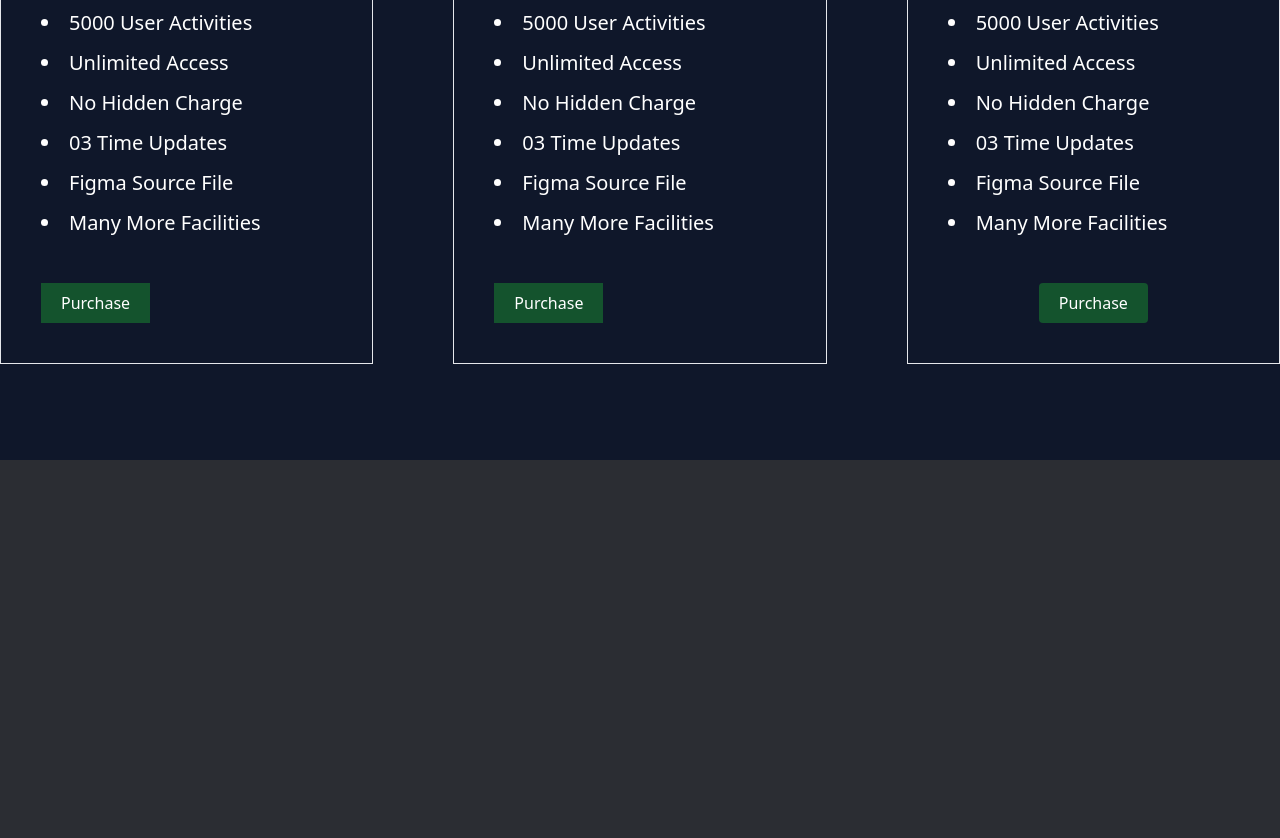
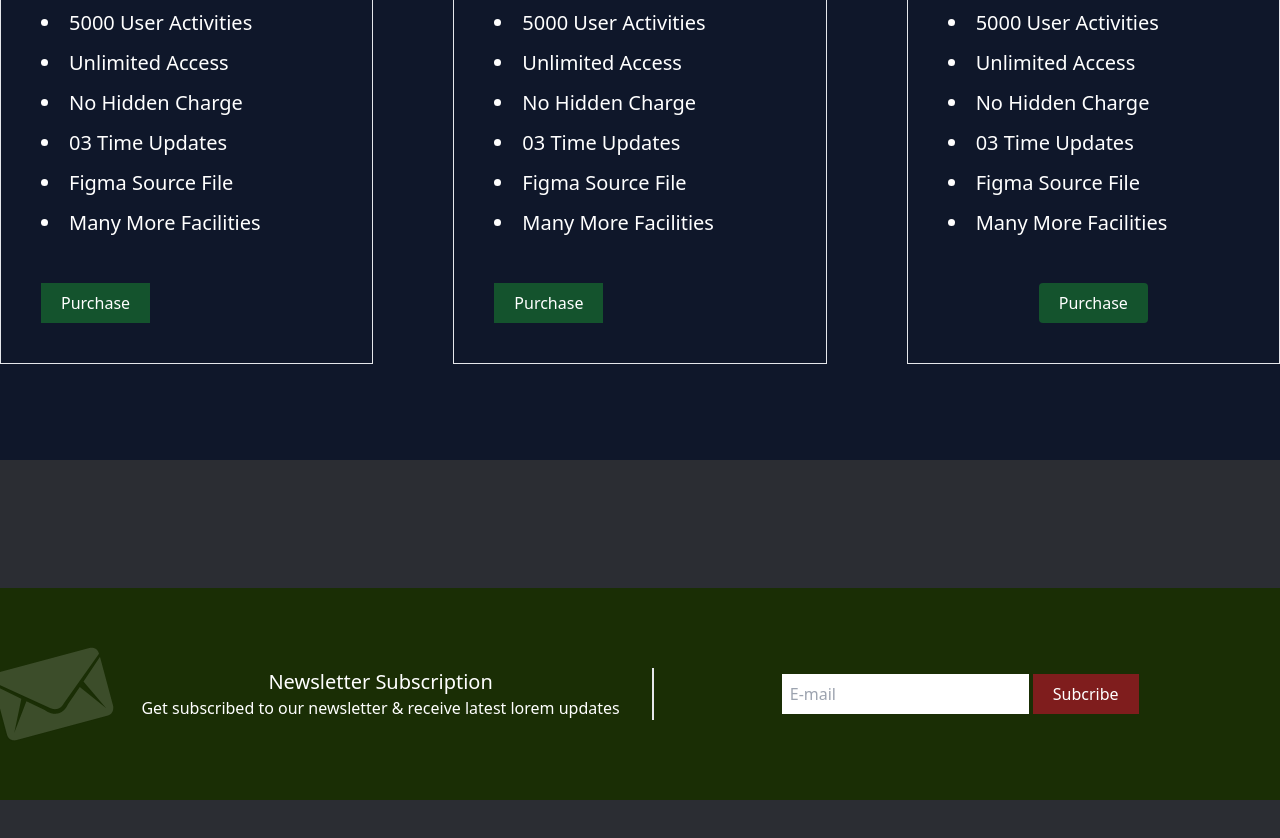
Before and after one commit to sahebali4896-a11y/first-tailwind-real-project, a website built with Vite: page index.html in a window 1280 px wide. Shown: the part 3361-4199 px from the top of the page. Before the commit the page ends 3901 px from the top, so only its background shows below. Built offline with nearby package versions, Linux system fonts and the light colour scheme.

Commit message:
section-5

```diff
--- a/index.html
+++ b/index.html
@@ -181,6 +181,18 @@
       </div>
     </div>
   </section>
+  <section class=" bg-lime-950 my-10 sm:my-16 md:my-20 lg:my-32 py-10 sm:py-16 md:py-20 bg-no-repeat bg-left" style="background-image: url(images/subscribe-bg.png);">
+    <div class="sm:flex justify-center items-center text-white gap-10 sm:gap-16 md:gap-20 lg:gap-32">
+      <div class="text-center mb-10 sm:mb-0 sm:border-r-2 sm:pr-8">
+         <h2 class="text-xl"> Newsletter Subscription </h2>
+          <p> Get subscribed to our newsletter & receive latest lorem updates </p>
+      </div>
+      <div class="flex justify-center items-center gap-1">
+        <input class="h-10 border-none px-2" type="email" placeholder="E-mail">
+        <button class="bg-red-900 px-5 py-2 hover:bg-red-600 transition">Subcribe</button>
+      </div>
+    </div>
+  </section>
 </main>
 </body>
 </html>
```
Also changed, not shown: images/subscribe-bg.png (added).
